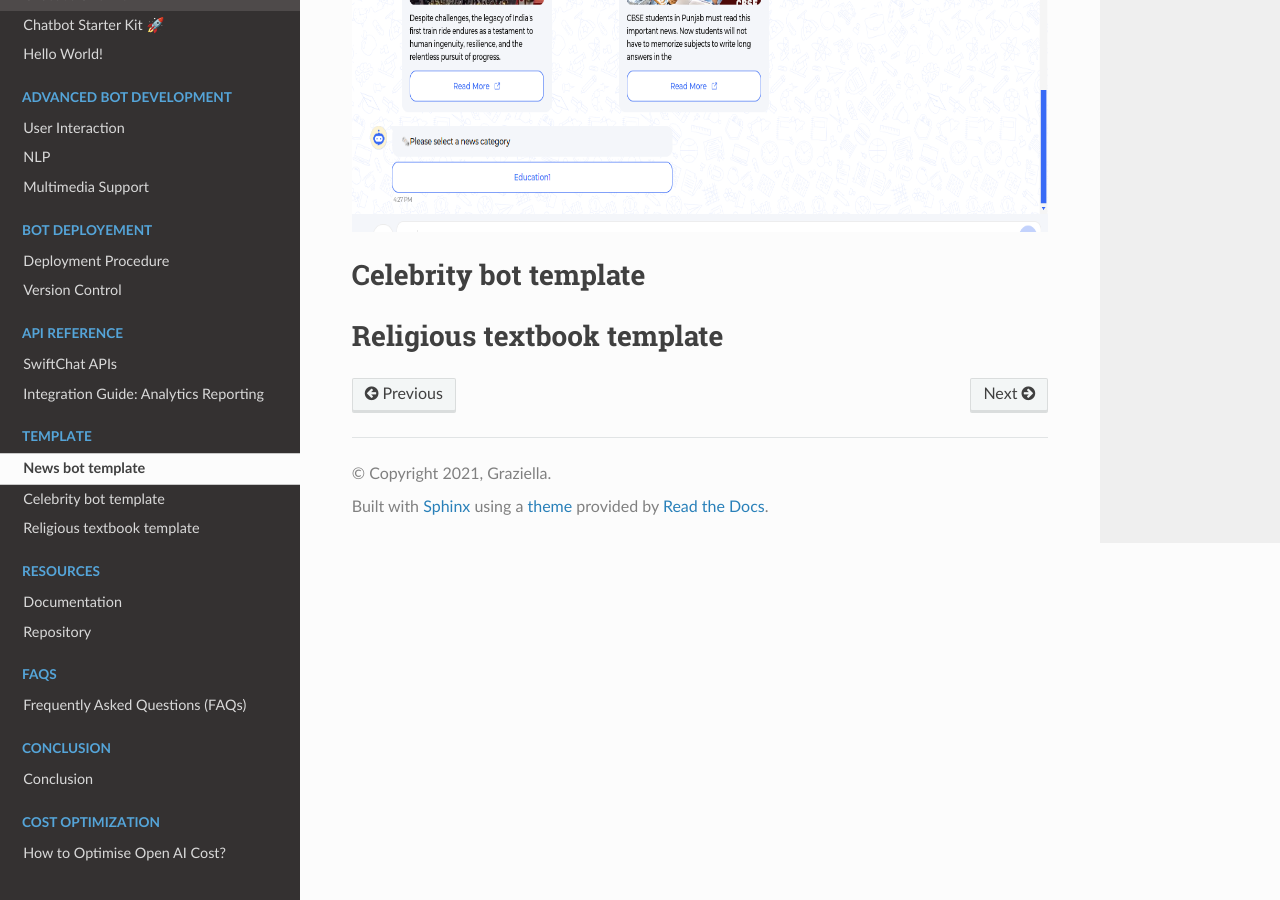
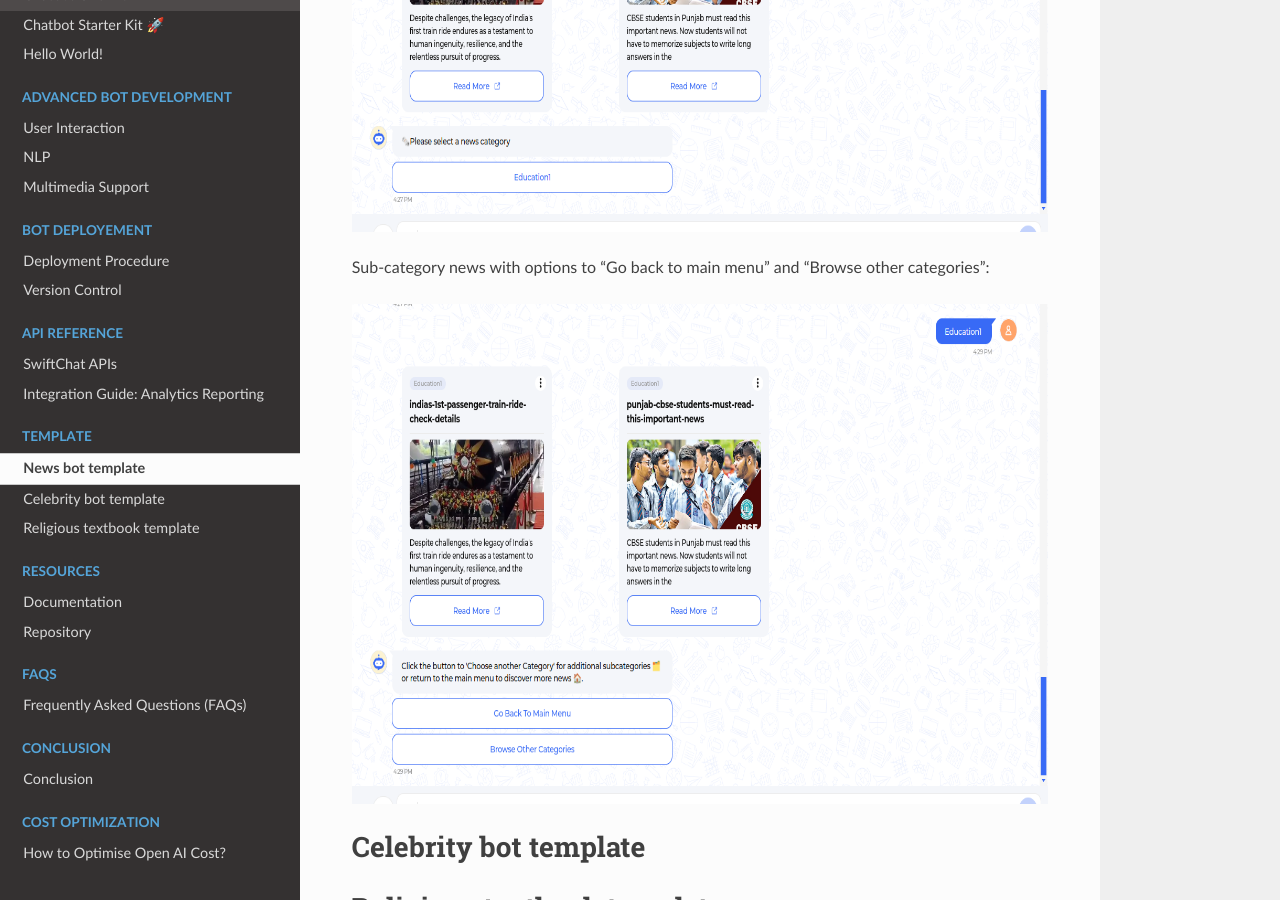
Before and after one commit to Priyanka-sharma181/Chatbot-Development-Guide, a Sphinx documentation site: the page built from docs/source/template_api.rst, in a window 1280 px wide and 900 px high, scrolled down 1528 px. Built offline with Sphinx 7.4.7 and the Read the Docs theme 2.0.0, drawn with Linux system fonts in a browser that asks for light colours.

Commit message:
templates

```diff
--- a/docs/source/template_api.rst
+++ b/docs/source/template_api.rst
@@ -33,6 +33,15 @@ News in the card format with sub-category option:
 
 --------------------------------
 
+Sub-category news with options to "Go back to main menu" and "Browse other categories":
+
+.. image:: ../images/template_images/news_backMenu.png
+        :alt: Deployment Structure
+        :width: 3000
+        :height: 500
+        :align: left
+
+--------------------------------
 
 
 Celebrity bot template
```
Also changed, not shown: docs/images/template_images/news_backMenu.png (added).
